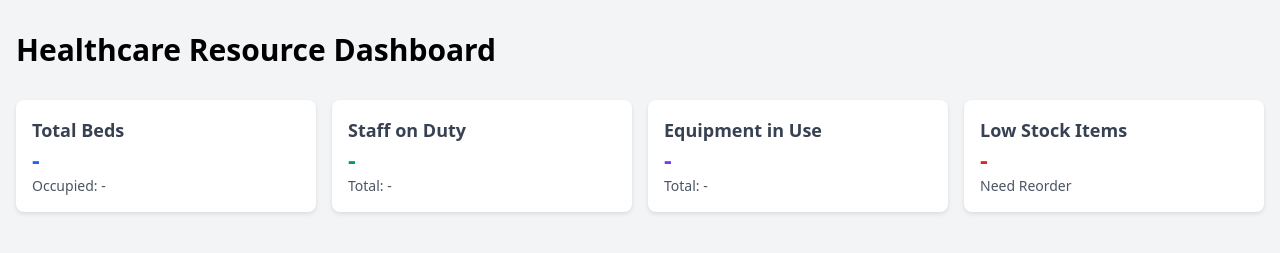
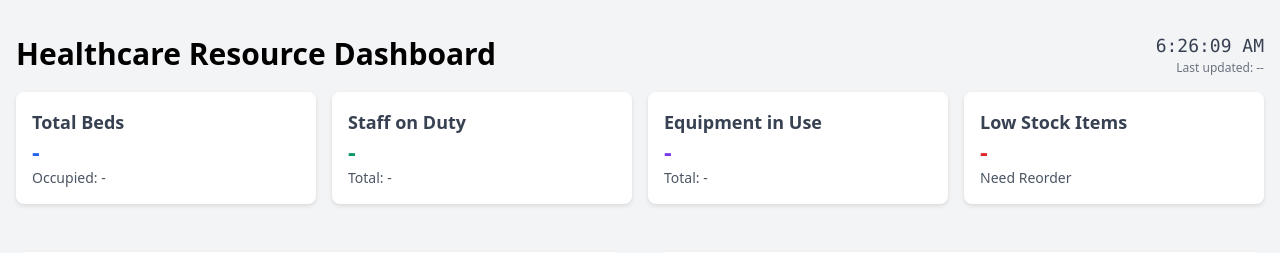
Before and after one commit to Bhuvannnn/Healthcare-Resource-Optimisation-, a Flask app: template healthcare_dashboard/app/templates/dashboard.html in a window 1280 px wide. Shown: the top 253 px of the page. Run offline with Flask 3, Linux system fonts and the light colour scheme; the template is opened without the code that fills it, so the values that code supplies are empty.

Commit message:
Timestamp and systems alert

```diff
--- a/healthcare_dashboard/app/routes.py
+++ b/healthcare_dashboard/app/routes.py
@@ -25,7 +25,8 @@
             ),
             'staff_workload_trends': analytics.get_daily_staff_workload_trends(7),
             'equipment_utilization': analytics.analyze_equipment_utilization(),
-            'supplies': analytics.analyze_supply_consumption()
+            'supplies': analytics.analyze_supply_consumption(),
+            'alerts': analytics.generate_system_alerts()
         }
         logger.info("Data fetched successfully")
         return jsonify(data)
--- a/healthcare_dashboard/app/templates/dashboard.html
+++ b/healthcare_dashboard/app/templates/dashboard.html
@@ -38,11 +38,27 @@
             background: linear-gradient(90deg, #10b981, #059669);
             transition: width 0.3s ease;
         }
+        .alert-banner {
+            animation: slideDown 0.5s ease;
+        }
+        @keyframes slideDown {
+            from { transform: translateY(-100%); opacity: 0; }
+            to { transform: translateY(0); opacity: 1; }
+        }
     </style>
 </head>
 <body class="bg-gray-100">
+    <!-- System Alerts Banner -->
+    <div id="alert-banner-container"></div>
+
     <div class="container mx-auto px-4 py-8">
-        <h1 class="text-3xl font-bold mb-8">Healthcare Resource Dashboard</h1>
+        <div class="flex flex-col md:flex-row md:justify-between md:items-center mb-4">
+            <h1 class="text-3xl font-bold mb-4 md:mb-0">Healthcare Resource Dashboard</h1>
+            <div class="flex flex-col md:items-end">
+                <div id="live-clock" class="text-lg font-mono text-gray-700"></div>
+                <div id="last-updated" class="text-xs text-gray-500">Last updated: --</div>
+            </div>
+        </div>
 
         <!-- Summary Stats Row -->
         <div class="grid grid-cols-1 md:grid-cols-4 gap-4 mb-8">
@@ -111,6 +127,29 @@
     </div>
 
     <script>
+        // Live Clock
+        function updateClock() {
+            const now = new Date();
+            document.getElementById('live-clock').textContent = now.toLocaleTimeString();
+        }
+        setInterval(updateClock, 1000);
+        updateClock();
+
+        // System Alerts Banner
+        function showAlertBanner(alerts) {
+            const container = document.getElementById('alert-banner-container');
+            container.innerHTML = '';
+            if (!alerts) return;
+            const allAlerts = [...(alerts.critical || []), ...(alerts.warning || [])];
+            if (allAlerts.length === 0) return;
+            allAlerts.forEach((msg, idx) => {
+                const div = document.createElement('div');
+                div.className = `alert-banner w-full px-4 py-3 text-white font-semibold flex items-center justify-between ${msg.startsWith('Critical') ? 'bg-red-600' : 'bg-yellow-500'}`;
+                div.innerHTML = `<span>${msg}</span><button class='ml-4 text-xl font-bold focus:outline-none' onclick='this.parentElement.style.display="none";'>&times;</button>`;
+                container.appendChild(div);
+            });
+        }
+
         // Debug mode
         const DEBUG = true;
 
@@ -127,8 +166,13 @@
                     throw new Error(`HTTP error! status: ${response.status}`);
                 }
                 const data = await response.json();
-                console.log('Fetched data:', data);
                 showDebug(data);
+                // Set last updated timestamp
+                document.getElementById('last-updated').textContent = 'Last updated: ' + new Date().toLocaleString();
+                // Show system alerts if present
+                if (data.alerts) {
+                    showAlertBanner(data.alerts);
+                }
                 return data;
             } catch (error) {
                 console.error('Error fetching data:', error);
@@ -415,27 +459,22 @@
         // Initialize dashboard
         async function initializeDashboard() {
             try {
-                console.log('Initializing dashboard...');
                 const data = await fetchDashboardData();
-                console.log('Got data:', data);
                 if (data.error) {
                     throw new Error(data.error);
                 }
-
                 updateSummaryStats(data);
                 updateBedOccupancyChart(data);
                 updateStaffWorkloadChart(data);
                 updateEquipmentChart(data);
                 updateSupplyChart(data);
             } catch (error) {
-                console.error('Failed to initialize dashboard:', error);
                 document.querySelectorAll('.loading').forEach(el => {
                     el.textContent = 'Failed to load data';
                 });
             }
         }
 
-        // Start the dashboard
         document.addEventListener('DOMContentLoaded', initializeDashboard);
     </script>
 </body>
```
Also changed, not shown: README.md, 1 other file.
